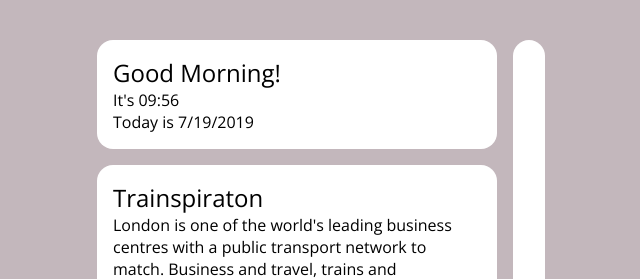
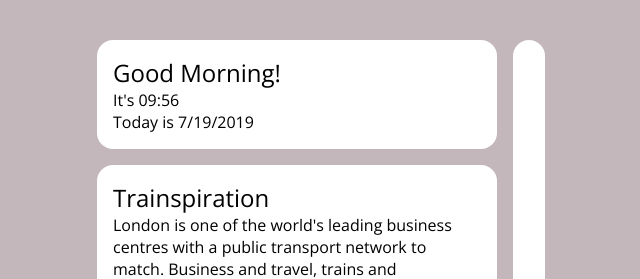
Before and after one commit to fac-17/week-3-MEIA, a website: page index.html in a window 1280 px wide. Shown: the top 279 px of the page, 319-959 px from the left. Drawn offline with nearby package versions, Linux system fonts and the light colour scheme; no server answers.

Commit message:
Correct spelling Fixes #20

```diff
--- a/index.html
+++ b/index.html
@@ -27,7 +27,7 @@
   </section>
   <section class="intro-section">
     <div>
-      <h3 class="intro-smallTitle">Trainspiraton</h3>
+      <h3 class="intro-smallTitle">Trainspiration</h3>
       <p class="intro-text">
         London is one of the world's leading business centres with a public transport network to match. Business and travel, trains and inspiration; get a daily dose of wisdom live from trainspiration.
       </p>
```
